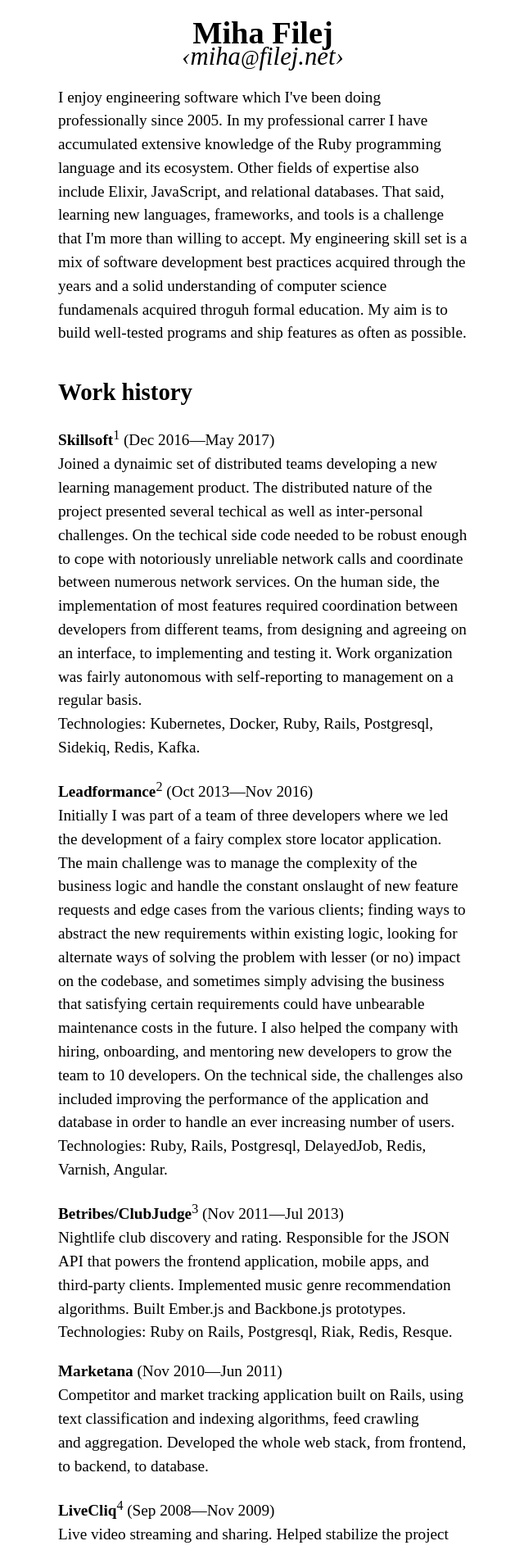
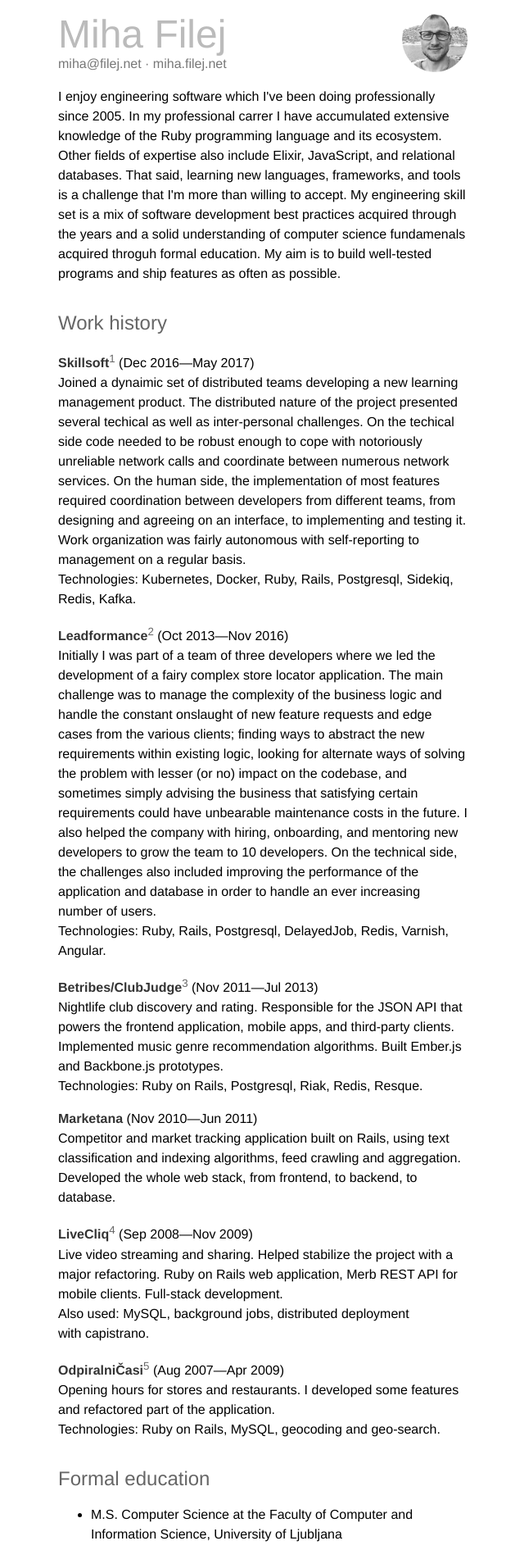
Before and after one commit to mfilej/mfilej.github.io, a Jekyll site: the page cv/index.html, which Jekyll copies as it is, in a window 1280 px wide. Shown: the top 1891 px of the page at 82% size, without its empty margins (319-959 px from the left). Built offline with Jekyll 4.4.1, drawn with Linux system fonts in a browser that asks for light colours; comment, search, counter and statistics services are not loaded.

Commit message:
Switch to sans-serif on cv page

```diff
--- a/cv/index.html
+++ b/cv/index.html
@@ -1,44 +1,50 @@
 <!doctype html>
+<title>Résumé</title>
 <meta charset="utf-8">
-<title>Résumé</title>
+<meta name="viewport" content="width=device-width" />
 
 <style>
   body {
-    font-family: baskerville, serif;
+    margin: 0 auto;
+    padding: 0 10px 100px;
     max-width: 500px;
-    margin: 0 auto;
-    font-size: 1.2em;
+    font-family: "helvetica neue", serif;
+    font-size: 16px;
     line-height: 1.5em;
-    padding-bottom: 100px;
   }
   header {
-    text-align: center;
-  }
-  header address {
-    font-size: 1.6em;
-  }
-  address:before {
-    content: "‹";
-  }
-  address:after {
-    content: "›";
-  }
-  span.at {
-    font-size: 80%;
+    padding-top: .5em;
   }
   h1 {
+    margin-top: 0;
     margin-bottom: 0;
+    padding-top: 0.2em;
+    line-height: 1em;
+    font-size: 3em;
+    font-weight: 200;
+    color: #bbb;
   }
   h2 {
     margin-top: 1.5em;
+    font-weight: 400;
+    color: #666;
   }
   h3 {
     font-size: inherit;
     font-weight: inherit;
     margin-bottom: 0;
   }
-  h3 a {
-    font-weight: bold;
+  header address {
+    color: #777;
+    font-style: normal;
+  }
+  header img {
+    float: right;
+    width: 5em;
+    height: 5em;
+  }
+  h3 b {
+    color: #333;
   }
   h3+p {
     margin-top: 0
@@ -46,9 +52,10 @@
   p {
     margin-bottom: 0;
   }
-  sup a {
+  sup a:link, sup a:visited {
     color: inherit;
     font-weight: normal;
+    color: #666;
   }
   ol.footnotes {
     border-top: 1pt solid black;
@@ -57,9 +64,6 @@
     padding-top: 0.8em;
     font-size: 0.8em;
     line-height: 1.2em;
-  }
-  ol.footnotes li {
-    width: 400px;
   }
   a:link, a:visited {
     text-decoration: none;
@@ -72,8 +76,13 @@
 </style>
 
 <header>
+  <img alt="Profile picture" src="../avatar@3x.png">
   <h1>Miha Filej</h1>
-  <address>miha<span class="at">@</span>filej.net</address>
+  <address>
+    <a href="mailto:miha@filej.net">miha@filej.net</a>
+    &middot;
+    <a href="http://miha.filej.net">miha.filej.net</a>
+  </address>
 </header>
 
 <p>
```
